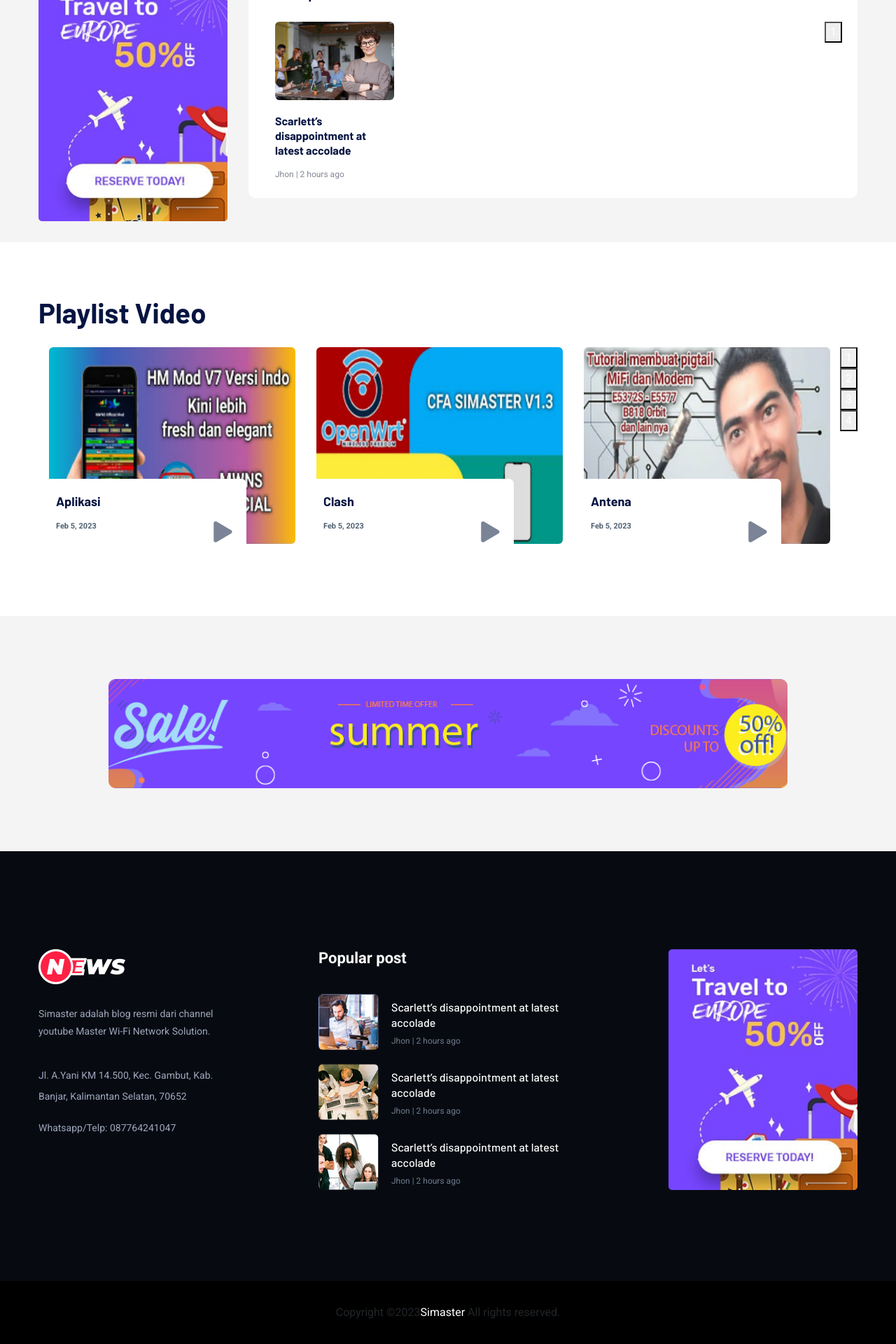
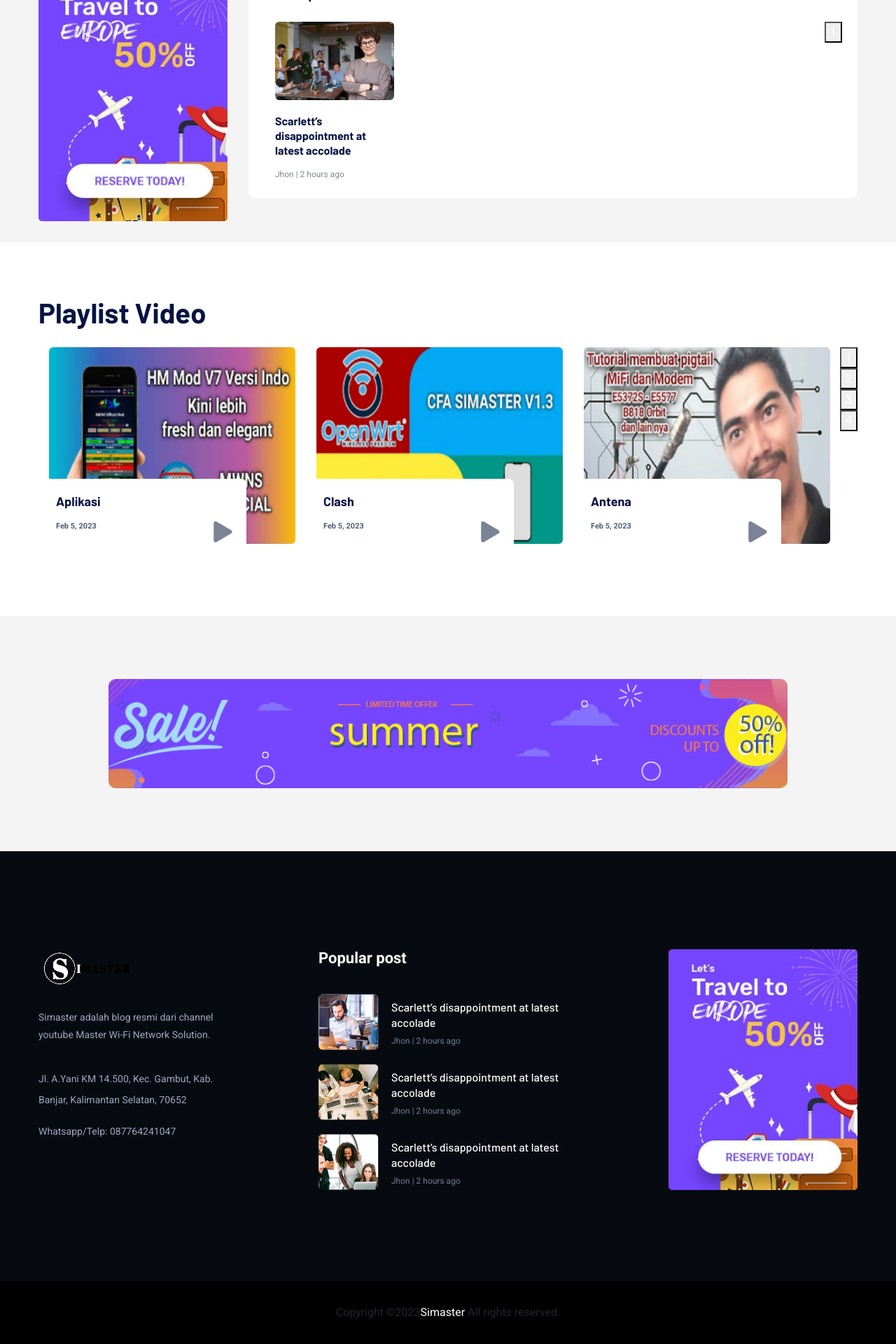
Before and after one commit to mwnsofficial/master, a Jekyll site: the page built from index.html, in a window 1280 px wide. Shown: the part 2218-4138 px from the top of the page at 70% size. Built offline with Jekyll 4.4.1, drawn with Linux system fonts in a browser that asks for light colours.

Commit message:
Update footer.html

```diff
--- a/_includes/footer.html
+++ b/_includes/footer.html
@@ -8,7 +8,7 @@
                             <div class="single-footer-caption mb-30">
                                 <!-- logo -->
                                 <div class="footer-logo">
-                                    <a href="index.html"><img src="assets/img/logo/logo2_footer.png" alt=""></a>
+                                    <a href="index.html"><img src="assets/img/logo/logo.png" alt=""></a>
                                 </div>
                                 <div class="footer-tittle">
                                     <div class="footer-pera">
```
